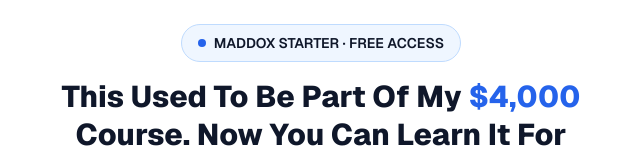
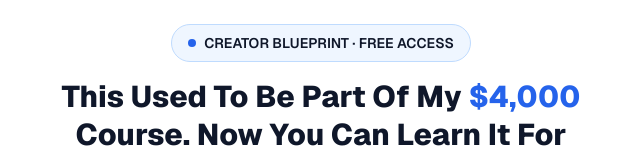
Before and after one commit to Maddoxgoforth/Brand-acquisition-funnel, a Next.js app: page /free-course in a window 1280 px wide. Shown: the top 158 px of the page, without its empty margins (319-959 px from the left). Built offline with nearby package versions, Linux system fonts and the light colour scheme.

Commit message:
Rename free-course hero pill to Creator Blueprint
Co-Authored-By: Claude Sonnet 5 <noreply@anthropic.com>
Claude-Session: https://claude.ai/code/session_01UGYuGqB7RGXJm4EjrvLJi5

```diff
--- a/src/components/sections/FreeCourseHero.tsx
+++ b/src/components/sections/FreeCourseHero.tsx
@@ -7,7 +7,7 @@ export default function FreeCourseHero() {
   return (
     <section className="pt-6 pb-16">
       <Container className="flex flex-col items-center gap-4 text-center">
-        <Pill>MADDOX STARTER · FREE ACCESS</Pill>
+        <Pill>CREATOR BLUEPRINT · FREE ACCESS</Pill>
 
         <h1 className="text-2xl font-extrabold leading-tight sm:text-3xl">
           This Used To Be Part Of My{" "}
```
